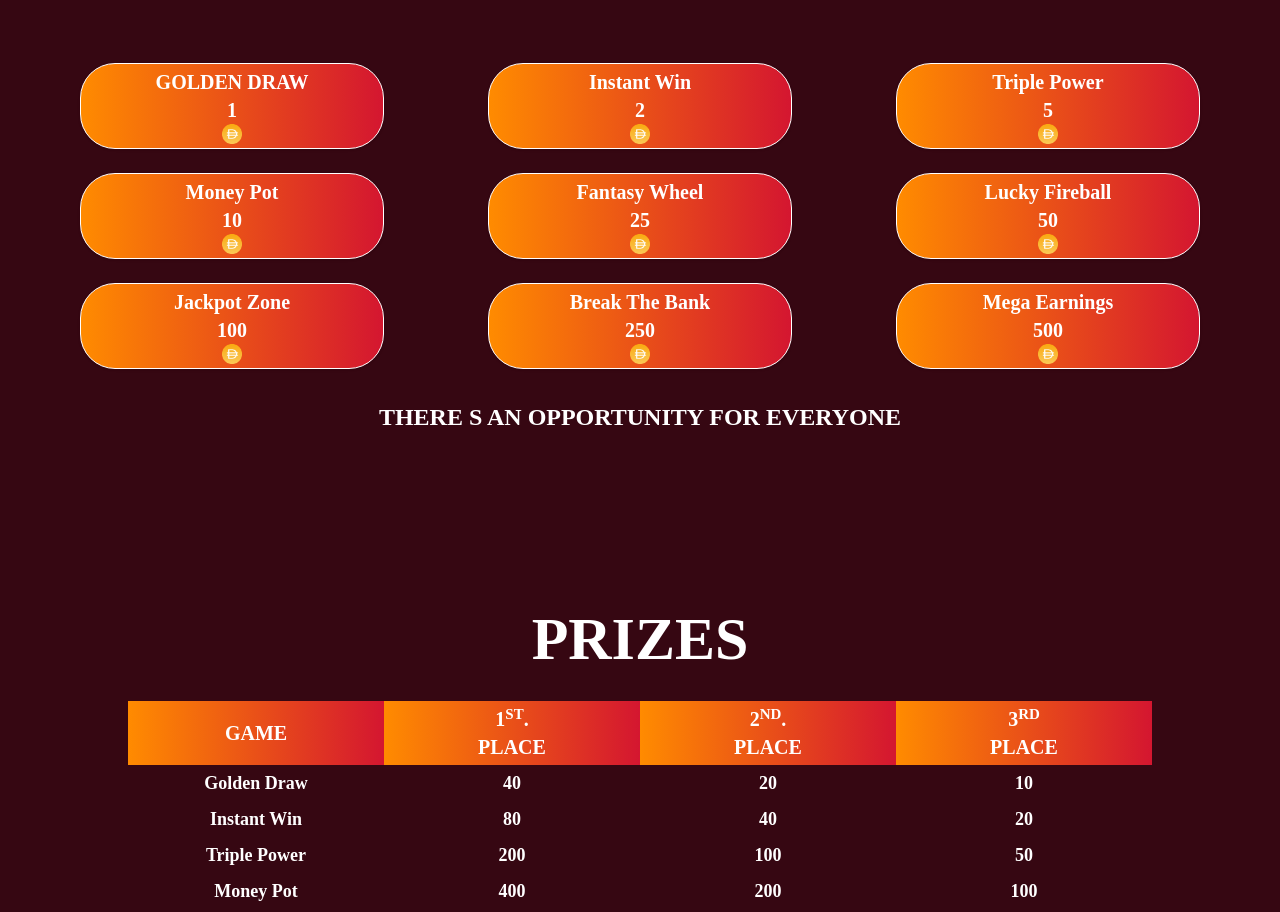
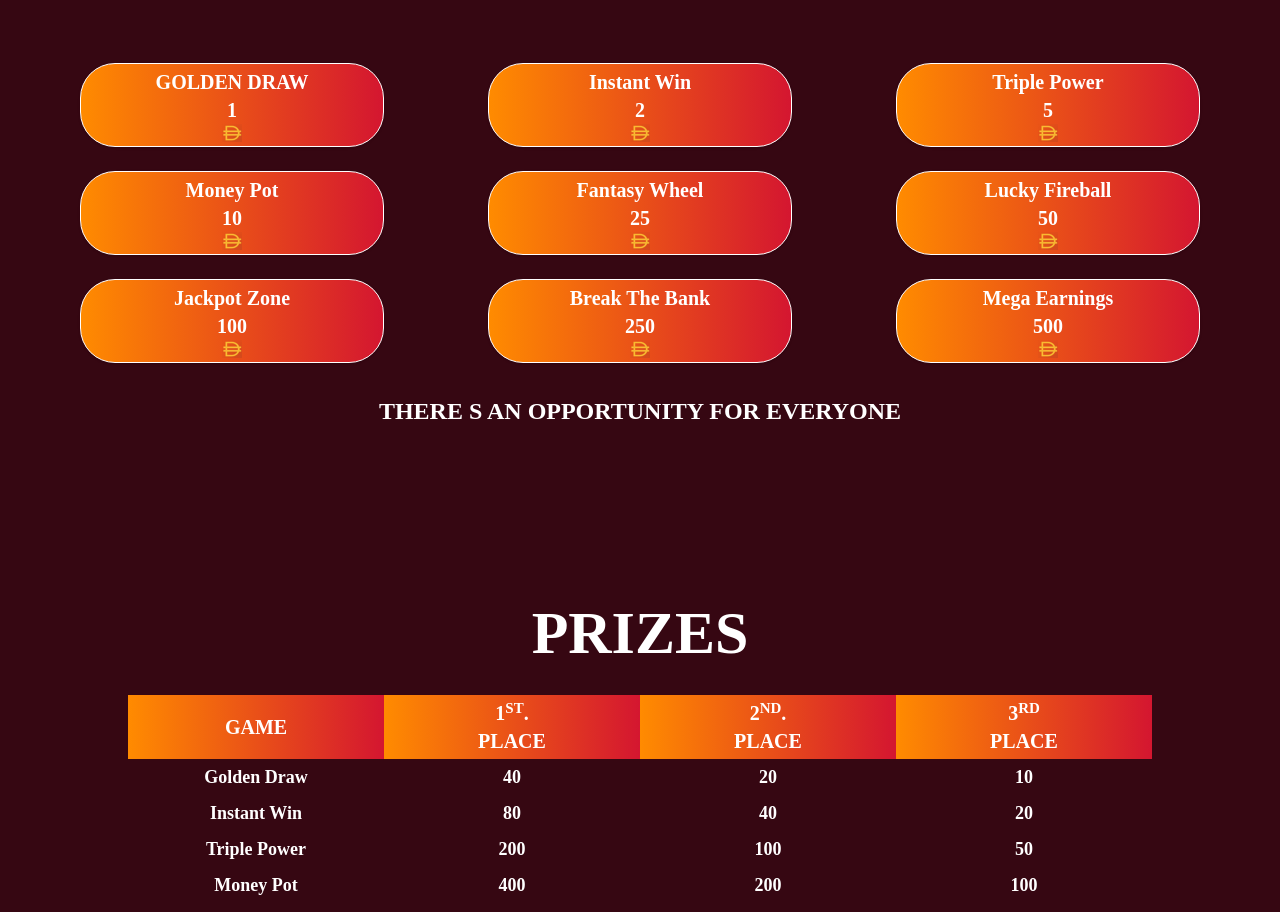
Before and after one commit to umersheikh1986/Luckyme-version3, a Next.js app in the folder client/: page / in a window 1280 px wide. Shown: the part 4035-4947 px from the top of the page. Built offline with nearby package versions, Linux system fonts and the light colour scheme; a web font is replaced by a local one.

Commit message:
pictures issue  solved

```diff
--- a/client/pages/index.tsx
+++ b/client/pages/index.tsx
@@ -610,7 +610,7 @@ const Home: NextPage = () => {
                   width={20}
                   height={20}
                   className="mx-auto"
-                  src="/dai.png"
+                  src="/assets/dai.png"
                   alt=""
                 />
               </span>
@@ -627,7 +627,7 @@ const Home: NextPage = () => {
                   width={20}
                   height={20}
                   className="mx-auto"
-                  src="/dai.png"
+                  src="/assets/dai.png"
                   alt=""
                 />
               </span>
@@ -644,7 +644,7 @@ const Home: NextPage = () => {
                   width={20}
                   height={20}
                   className="mx-auto"
-                  src="/dai.png"
+                  src="/assets/dai.png"
                   alt=""
                 />
               </span>
@@ -661,7 +661,7 @@ const Home: NextPage = () => {
                   width={20}
                   height={20}
                   className="mx-auto"
-                  src="/dai.png"
+                  src="/assets/dai.png"
                   alt=""
                 />
               </span>
@@ -678,7 +678,7 @@ const Home: NextPage = () => {
                   width={20}
                   height={20}
                   className="mx-auto"
-                  src="/dai.png"
+                  src="/assets/dai.png"
                   alt=""
                 />
               </span>
@@ -695,7 +695,7 @@ const Home: NextPage = () => {
                   width={20}
                   height={20}
                   className="mx-auto"
-                  src="/dai.png"
+                  src="/assets/dai.png"
                   alt=""
                 />
               </span>
@@ -712,7 +712,7 @@ const Home: NextPage = () => {
                   width={20}
                   height={20}
                   className="mx-auto"
-                  src="/dai.png"
+                  src="/assets/dai.png"
                   alt=""
                 />
               </span>
@@ -729,7 +729,7 @@ const Home: NextPage = () => {
                   width={20}
                   height={20}
                   className="mx-auto"
-                  src="/dai.png"
+                  src="/assets/dai.png"
                   alt=""
                 />
               </span>
@@ -746,7 +746,7 @@ const Home: NextPage = () => {
                   width={20}
                   height={20}
                   className="mx-auto"
-                  src="/dai.png"
+                  src="/assets/dai.png"
                   alt=""
                 />
               </span>
```
